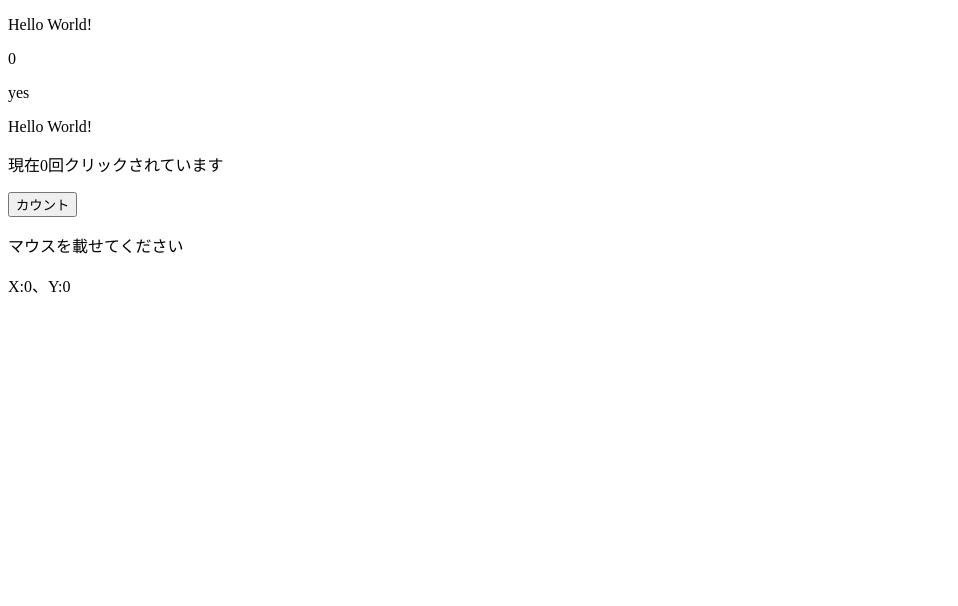
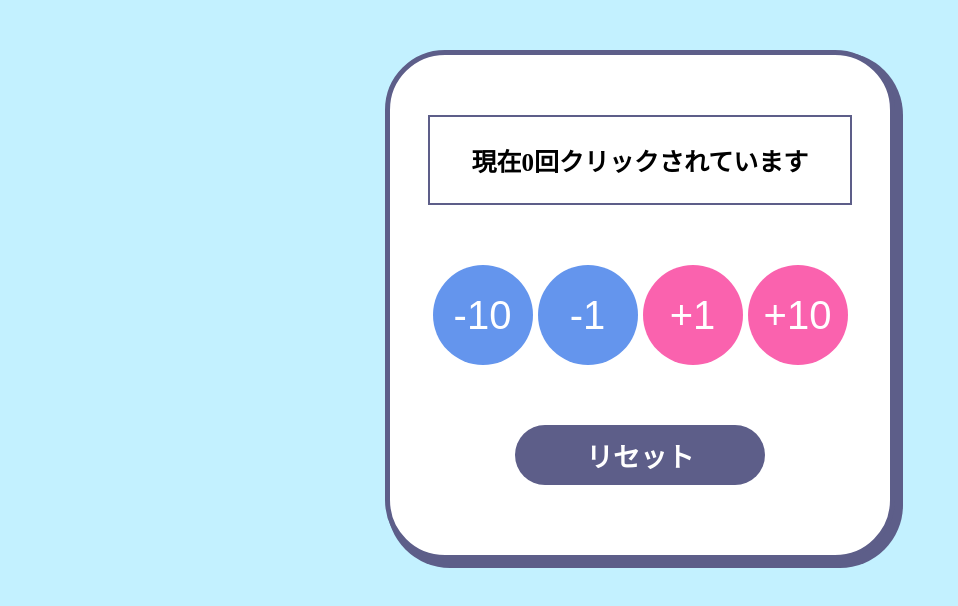
Before and after one commit to NozomiKitazawa/NozomiKitazawa.github, a plain HTML site: page index.html in a window 1280 px wide. Shown: the whole page, without its empty margins (0-958 px from the left). Drawn offline with nearby package versions, Linux system fonts and the light colour scheme.

Commit message:
見た目変更

```diff
--- /dev/null
+++ b/css/style.css
@@ -0,0 +1,72 @@
+@charset "utef-8";
+
+html {
+    font-size:62.5%;
+}
+
+body {
+    font-size: 2rem;
+    background-color:#c3f1ff;
+    text-align:center;
+    box-sizing: border-box;
+}
+
+#counter {
+    width: 500px;
+    height: 500px;
+    border-radius: 60px;
+    background-color: #fff;
+    margin: 0 auto;
+    margin-top: 50px;
+    color: #000;
+    border: #5d5e89 solid 5px;
+    box-shadow: 5px 5px 0px 3px #5d5e89;
+}
+
+.counter__Number {
+    font-size: 2.5rem;
+    font-weight: bold;
+    border: #5d5e89 solid 2px;
+    margin: 60px auto;
+
+    width: 420px;
+}
+
+.couter__button {
+    display: flex;
+    justify-content: space-between;
+}
+
+.bule {
+    width: 100px;
+    height: 100px;
+    border-radius: 50%;
+    color: #fff;
+    background-color: cornflowerblue;
+    align-items: center;
+    font-size: 4rem;
+    border: none;
+}
+
+.pink {
+    width: 100px;
+    height: 100px;
+    border-radius: 50%;
+    color: #fff;
+    background-color: rgb(250, 98, 174);
+    align-items: center;
+    font-size: 4rem;
+    border: none;
+}
+
+.reset {
+    width: 250px;
+    height: 60px;
+    margin-top: 60px;
+    background-color: #5d5e89;
+    color: #fff;
+    font-size: 2.7rem;
+    font-weight: bold;
+    border: none;
+    border-radius: 30px;
+}
--- a/index.html
+++ b/index.html
@@ -4,47 +4,40 @@
     <meta charset="UTF-8">
     <meta http-equiv="X-UA-Compatible" content="IE=edge">
     <meta name="viewport" content="width=device-width, initial-scale=1.0">
-    <link rel="stylesheet" href="">
+    <link rel="stylesheet" href="css/style.css">
     <title>Document</title>
 </head>
 <body>
     <script src="https://cdn.jsdelivr.net/npm/vue@2.6.14/dist/vue.js"></script>
-    <div id="app">
-        <p>{{message}}</p>
-        <p v-once>{{number}}</p>
-        <p>{{ok?'yes':'no'}}</p>
-        <p>{{sayHi()}}</p>
-        <!-- <button v-on:click="reverseMessage">反転</button> -->
-        <p>現在{{number}}回クリックされています</p>
-        <button v-on:click="countUp(3)">カウント</button>
-        <p v-on:mousemove="changeMousePosition(1,$event)">マウスを載せてください</p>
-        <p>X:{{x}}、Y:{{y}}</p>
+
+    <div id="counter">
+        <div class="counter__Number">
+            <p>現在{{number}}回クリックされています</p>
+        </div>
+        <div class="counter__button">
+            <button class="bule" v-on:click="countUp(-10)">-10</button>
+            <button class="bule" v-on:click="countUp(-1)">-1</button>
+            <button class="pink" v-on:click="countUp(1)">+1</button>
+            <button class="pink" v-on:click="countUp(10)">+10</button>
+        </div>
+        <button class="reset"  v-on:click="countReset">リセット</button>
+
+
     </div>
+
     <script>
-
         new Vue ({
 
-            el:"#app",
+            el:"#counter",
             data: {
-                message:"Hello World!",
-                number :0,
-                ok : true,
-                x:0,
-                y:0
+                number :0
             },
             methods:{
-                // reverseMessage: function(){
-                //     this.message = this.message.split('').reverse().join('')
-                // },
-                sayHi :function(){
-                    return this.message;
+                countUp:function(time){
+                    this.number += 1 * time
                 },
-                countUp:function(time){
-                    this.number += 1 *time
-                },
-                changeMousePosition : function(dNumber,event){
-                    this.x = event.clientX/dNumber;
-                    this.y = event.clientY/dNumber;
+                countReset:function(){
+                    this.number = 0
                 }
             }
             })
```
